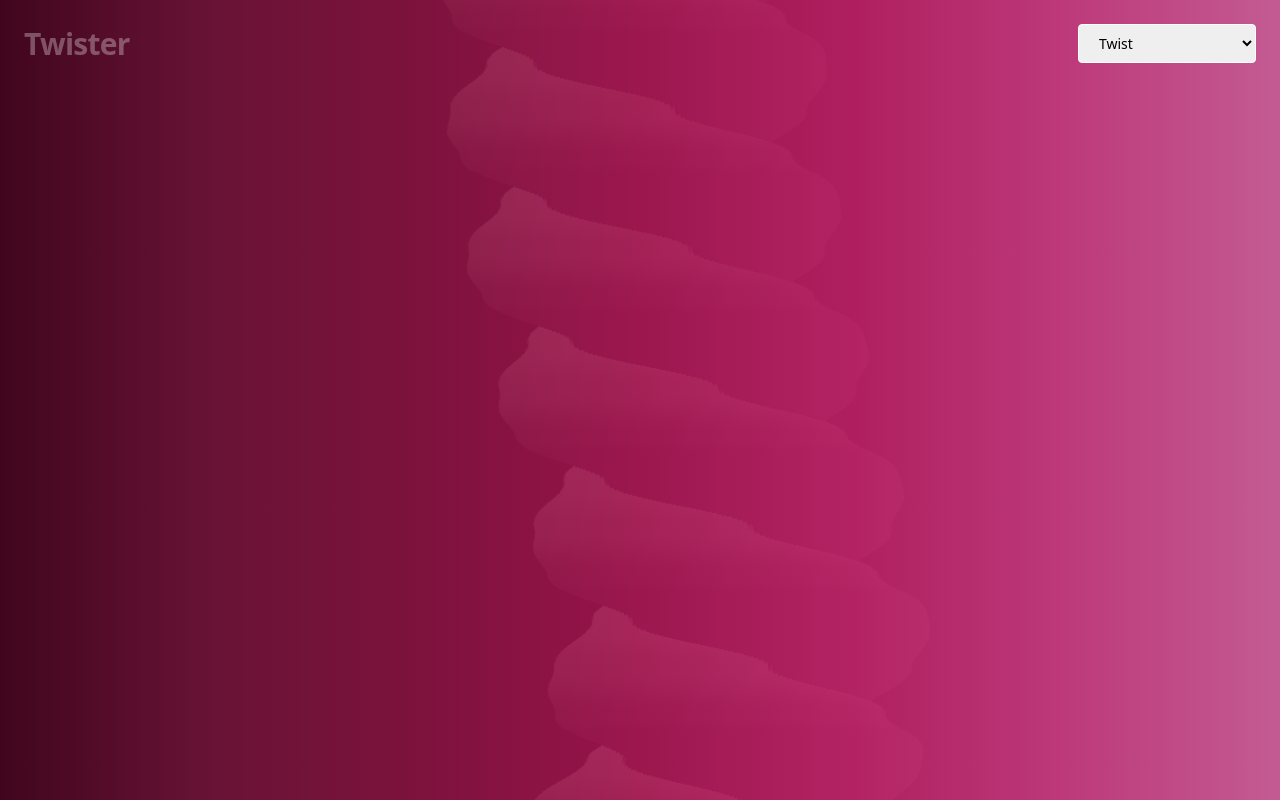
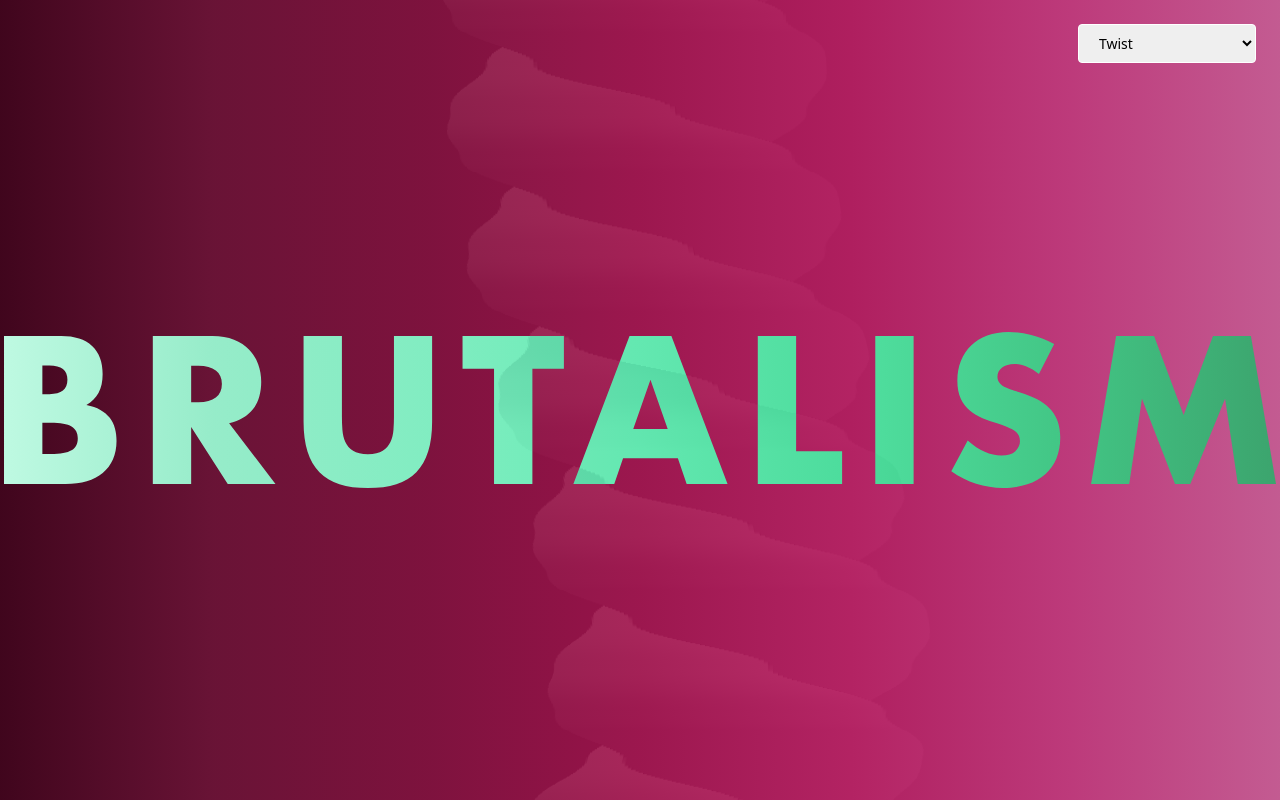
Before and after one commit to chrisguest75/p5_examples, a website built with Parcel: page 04_cube/index.html in a window 1280 px wide. Built offline with nearby package versions, Linux system fonts and the light colour scheme.

Commit message:
feat(twister): :sparkles: Add the brutalism overlay.

```diff
--- a/04_cube/index.html
+++ b/04_cube/index.html
@@ -64,9 +64,9 @@
 
   <div class="absolute h-[100vh] w-[100vw]">
     <nav class="flex items-center justify-between flex-wrap bg-white-500  p-6">
-      <div class="flex items-center flex-shrink-0 text-white mr-6 opacity-30">
+      <!--<div class="flex items-center flex-shrink-0 text-white mr-6 opacity-30">
         <span class="font-semibold text-3xl tracking-tight">Twister</span>
-      </div>
+      </div>-->
 
       <div class="w-full block flex-grow lg:flex lg:items-center lg:w-auto">
         <div class="text-sm lg:flex-grow">
@@ -81,6 +81,13 @@
     </nav>
   </div>
 
+  <div class="absolute inset-y-[50%] translate-y-[-50%] justify-center mix-blend-difference z-10 h-[100vh] w-[100vw] flex flex-col">
+
+    <div class="brutalism-mask invert-[1] mix-blend-exclusion mt-5 ml-1 mr-1">
+       <img src="public/brutalism.svg">
+     </div>
+
+ </div>
 </body>
 
 </html>
```
Also changed, not shown: 04_cube/public/brutalism.svg (added).
